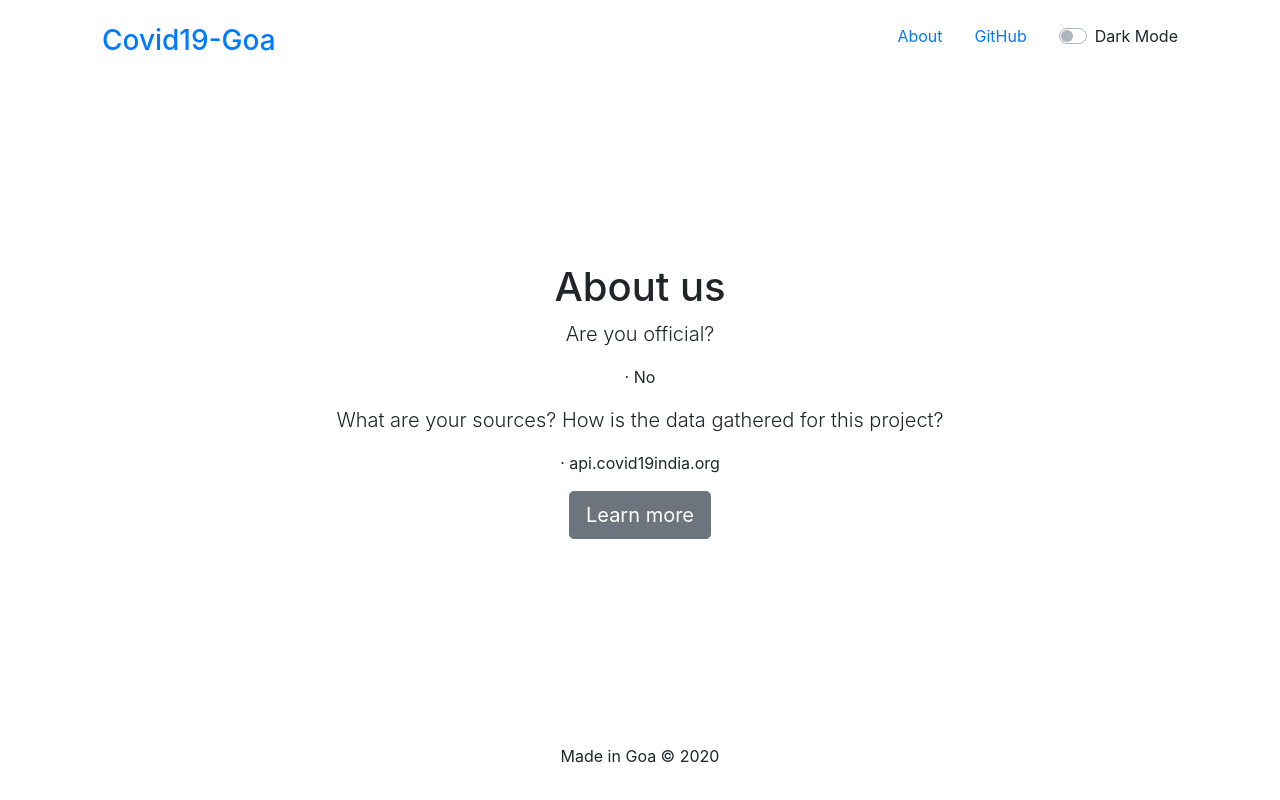
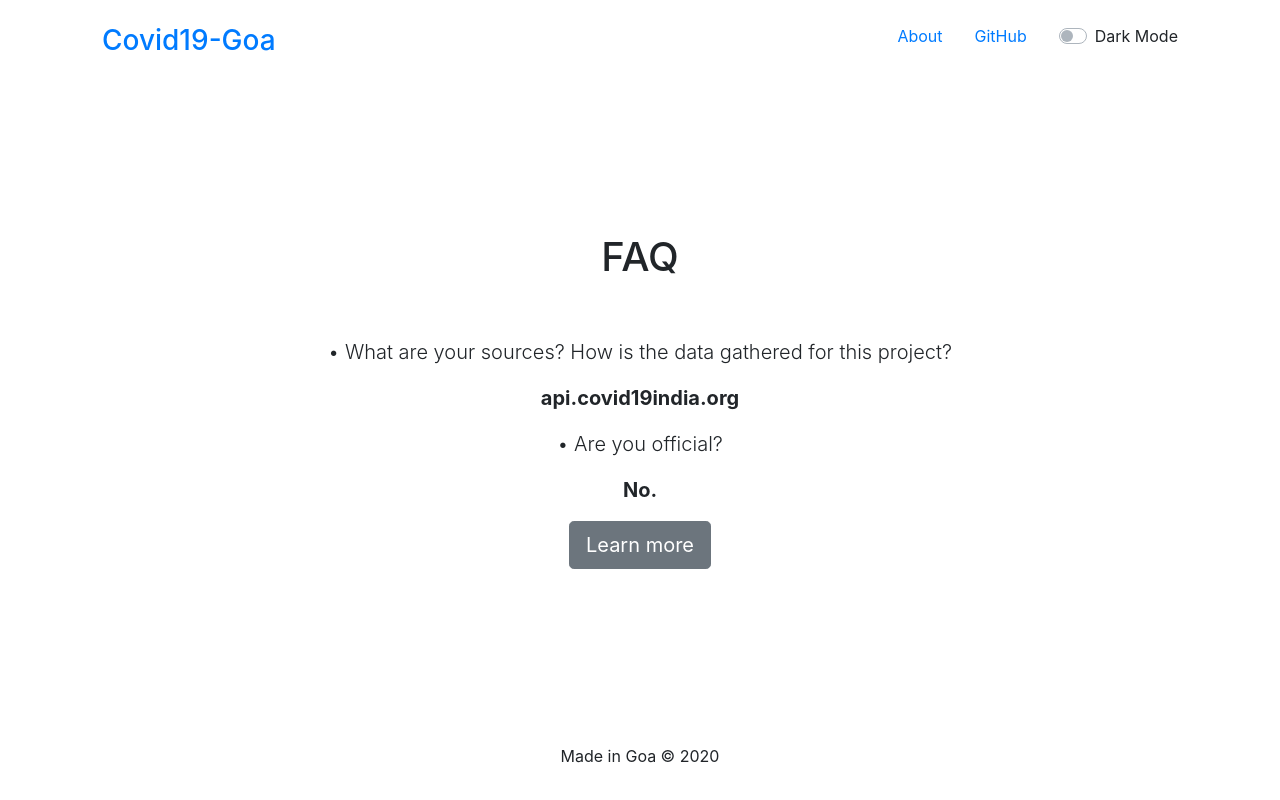
Before and after one commit to Amey-Volvoikar/covid19-goa, a plain HTML site: page about.html in a window 1280 px wide. Drawn offline with nearby package versions, Linux system fonts and the light colour scheme.

```diff
--- a/about.html
+++ b/about.html
@@ -49,19 +49,21 @@
       </header>
 
       <main role="main">
-        <h1>About us</h1>
-        <p class="lead">Are you official?</p>
-        <ul class="list-unstyled">
-          <li>&middot; No</li>
-        </ul>
+        <h1>FAQ</h1>
+        <br />
+        <br />
         <p class="lead">
-          What are your sources? How is the data gathered for this project?
+          • What are your sources? How is the data gathered for this project?
         </p>
-        <ul class="list-unstyled">
-          <li>&middot; api.covid19india.org</li>
-        </ul>
+        <p class="lead font-weight-bold">api.covid19india.org</p>
+        <p class="lead">• Are you official?</p>
+        <p class="lead font-weight-bold">No.</p>
         <p>
-          <a href="#" target="_blank" class="btn btn-lg btn-secondary">
+          <a
+            href="https://api.covid19india.org/"
+            target="_blank"
+            class="btn btn-lg btn-secondary"
+          >
             Learn more
           </a>
         </p>
--- a/js/main.js
+++ b/js/main.js
@@ -1,4 +1,7 @@
+const load = document.querySelector(".el-load");
+
 const api_url = "https://api.covid19india.org/data.json";
+
 async function getdata() {
   const res = await fetch(api_url);
   const data = await res.json();
@@ -11,4 +14,4 @@ async function getdata() {
   document.getElementById("lastupdatedtime").innerHTML = GA.lastupdatedtime;
 }
 
-getdata();
+if (load) load.addEventListener("onload", getdata());
```
Also changed, not shown: index.html (+2 -1 lines).
